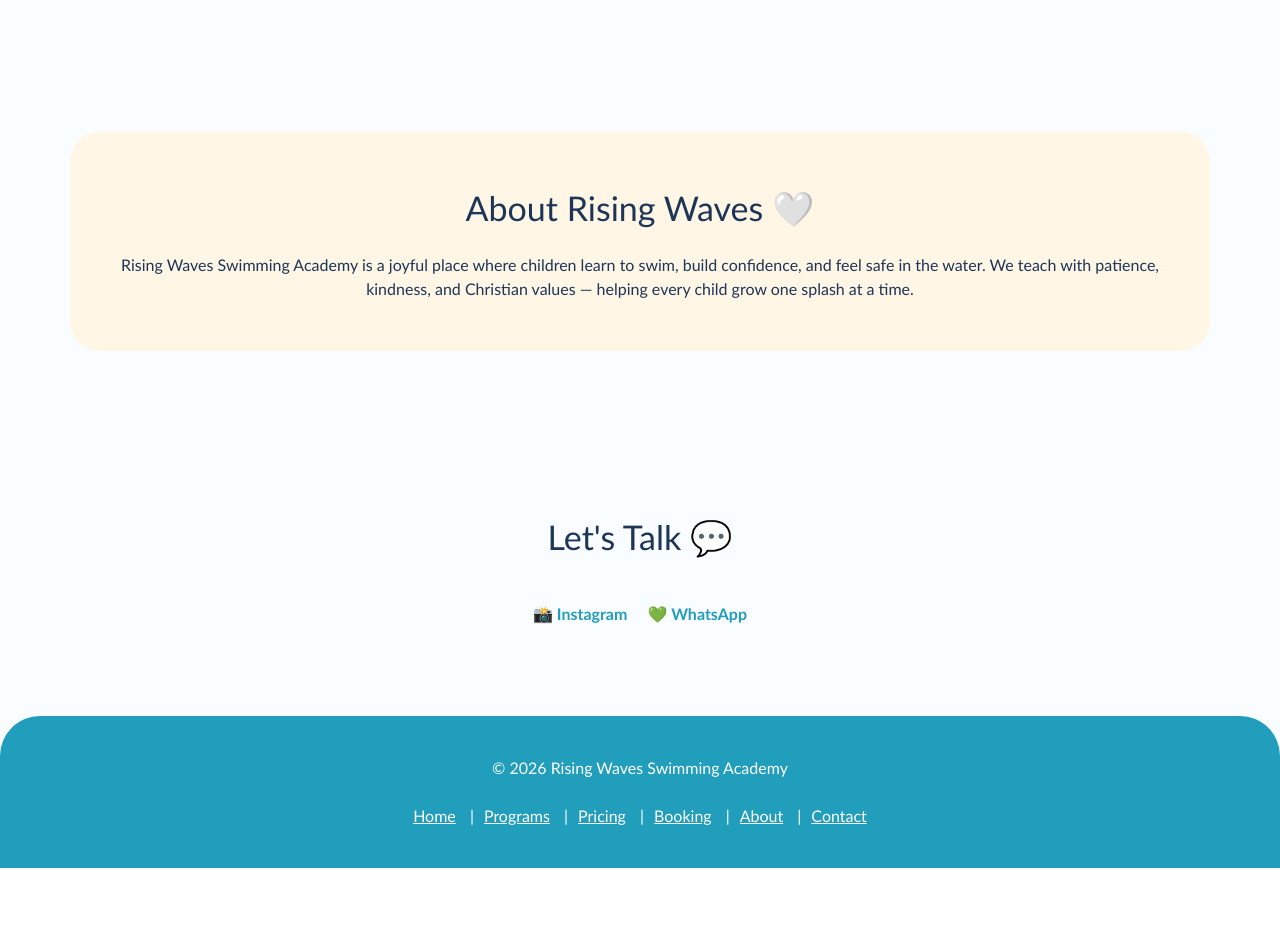
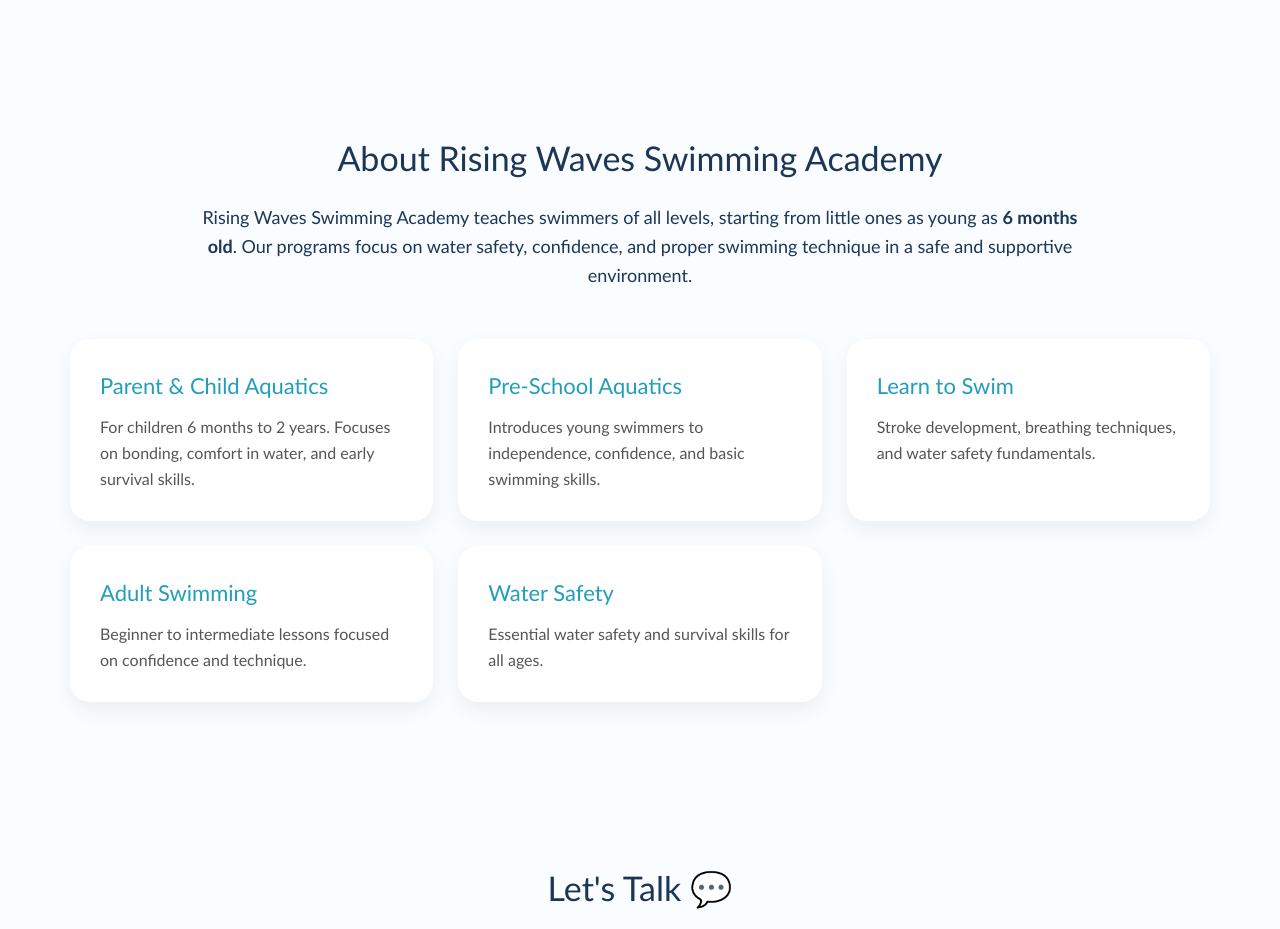
Before and after one commit to sotopierinac-afk/Pri, a React (Vite) app: page / in a window 1280 px wide. Shown: the part 2580-3509 px from the top of the page. Before the commit the page ends 3448 px from the top, so only its background shows below. Built offline with nearby package versions, Linux system fonts and the light colour scheme.

Commit message:
Updated App.tsx

```diff
--- a/src/App.tsx
+++ b/src/App.tsx
@@ -295,19 +295,84 @@ function App() {
 
       {/* ABOUT */}
       <section id="about" style={{ padding: '80px 30px', maxWidth: '1200px', margin: 'auto' }}>
+        <h3 style={{ fontSize: '34px', marginBottom: '20px', textAlign: 'center' }}>About Rising Waves Swimming Academy</h3>
+        <p style={{
+          textAlign: 'center',
+          fontSize: '18px',
+          maxWidth: '900px',
+          margin: '0 auto 50px',
+          lineHeight: '1.6'
+        }}>
+          Rising Waves Swimming Academy teaches swimmers of all levels, starting from
+          little ones as young as <strong>6 months old</strong>. Our programs focus on
+          water safety, confidence, and proper swimming technique in a safe and
+          supportive environment.
+        </p>
+
         <div style={{
-          background: '#fff6e5',
-          borderRadius: '30px',
-          padding: '50px',
-          textAlign: 'center'
+          display: 'grid',
+          gridTemplateColumns: 'repeat(auto-fit, minmax(280px, 1fr))',
+          gap: '25px'
         }}>
-          <h3 style={{ fontSize: '34px', marginBottom: '20px' }}>About Rising Waves 🤍</h3>
-          <p>
-            Rising Waves Swimming Academy is a joyful place where children learn to swim,
-            build confidence, and feel safe in the water.
-            We teach with patience, kindness, and Christian values — helping every child
-            grow one splash at a time.
-          </p>
+          <div style={{
+            background: '#ffffff',
+            padding: '30px',
+            borderRadius: '20px',
+            boxShadow: '0 8px 20px rgba(0,0,0,0.06)'
+          }}>
+            <h4 style={{ color: '#219ebc', fontSize: '22px', marginBottom: '12px' }}>Parent & Child Aquatics</h4>
+            <p style={{ lineHeight: '1.6', color: '#555' }}>
+              For children 6 months to 2 years. Focuses on bonding, comfort in water, and early survival skills.
+            </p>
+          </div>
+
+          <div style={{
+            background: '#ffffff',
+            padding: '30px',
+            borderRadius: '20px',
+            boxShadow: '0 8px 20px rgba(0,0,0,0.06)'
+          }}>
+            <h4 style={{ color: '#219ebc', fontSize: '22px', marginBottom: '12px' }}>Pre-School Aquatics</h4>
+            <p style={{ lineHeight: '1.6', color: '#555' }}>
+              Introduces young swimmers to independence, confidence, and basic swimming skills.
+            </p>
+          </div>
+
+          <div style={{
+            background: '#ffffff',
+            padding: '30px',
+            borderRadius: '20px',
+            boxShadow: '0 8px 20px rgba(0,0,0,0.06)'
+          }}>
+            <h4 style={{ color: '#219ebc', fontSize: '22px', marginBottom: '12px' }}>Learn to Swim</h4>
+            <p style={{ lineHeight: '1.6', color: '#555' }}>
+              Stroke development, breathing techniques, and water safety fundamentals.
+            </p>
+          </div>
+
+          <div style={{
+            background: '#ffffff',
+            padding: '30px',
+            borderRadius: '20px',
+            boxShadow: '0 8px 20px rgba(0,0,0,0.06)'
+          }}>
+            <h4 style={{ color: '#219ebc', fontSize: '22px', marginBottom: '12px' }}>Adult Swimming</h4>
+            <p style={{ lineHeight: '1.6', color: '#555' }}>
+              Beginner to intermediate lessons focused on confidence and technique.
+            </p>
+          </div>
+
+          <div style={{
+            background: '#ffffff',
+            padding: '30px',
+            borderRadius: '20px',
+            boxShadow: '0 8px 20px rgba(0,0,0,0.06)'
+          }}>
+            <h4 style={{ color: '#219ebc', fontSize: '22px', marginBottom: '12px' }}>Water Safety</h4>
+            <p style={{ lineHeight: '1.6', color: '#555' }}>
+              Essential water safety and survival skills for all ages.
+            </p>
+          </div>
         </div>
       </section>
 
```
